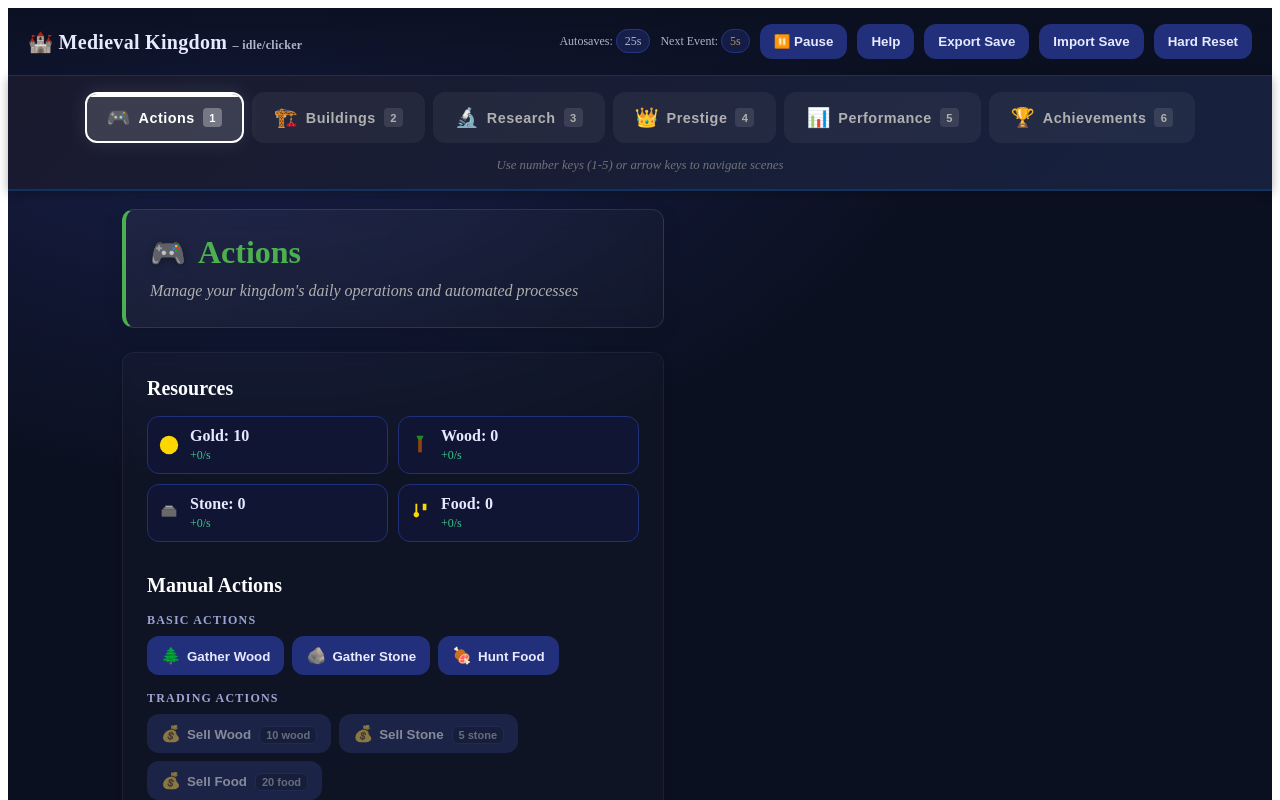
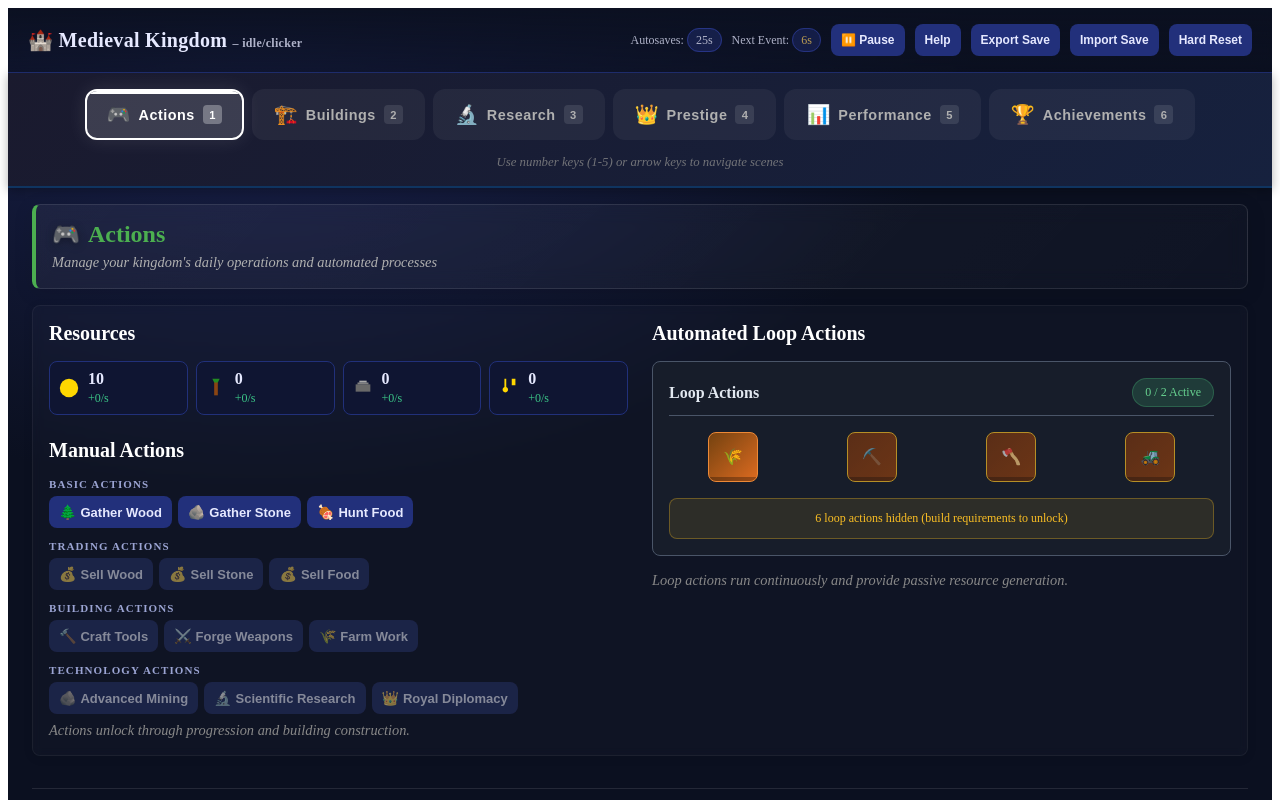
Before and after one commit to AzureXX/the-kingdom, a Next.js app: page / in a window 1280 px wide. Shown: the top 800 px of the page. Built offline with nearby package versions, Linux system fonts and the light colour scheme.

Commit message:
layout fix

```diff
--- a/src/components/game/ActionButton.tsx
+++ b/src/components/game/ActionButton.tsx
@@ -90,11 +90,6 @@ export const ActionButton = memo(function ActionButton({ actionKey, status, onEx
     >
       <span className={styles.actionIcon}>{action.icon}</span>
       <span className={styles.actionName}>{getButtonText()}</span>
-      {Object.keys(status.cost).length > 0 && (
-        <span className={styles.actionCost}>
-          {formatCost(status.cost)}
-        </span>
-      )}
     </button>
   );
 });
--- a/src/components/game/BuildingList.module.scss
+++ b/src/components/game/BuildingList.module.scss
@@ -1,4 +1,6 @@
 .techRequirementsPill {
-  margin-left: 8px;
+  margin-left: 6px;
   background-color: #1a2350;
+  font-size: 10px;
+  padding: 2px 6px;
 }
--- a/src/components/game/BuildingList.tsx
+++ b/src/components/game/BuildingList.tsx
@@ -1,4 +1,4 @@
-import React, { memo } from 'react';
+import React, { memo, useState } from 'react';
 
 import { CONFIG } from '@/lib/game/config';
 import { formatNumber } from '@/lib/game/utils';
@@ -18,6 +18,7 @@ interface BuildingListProps {
 
 export const BuildingList = memo(function BuildingList({ state, costFor, onBuyBuilding }: BuildingListProps): React.JSX.Element {
   const unlockedBuildings = getUnlockedBuildings(state);
+  const [hoveredBuilding, setHoveredBuilding] = useState<BuildingKey | null>(null);
 
   const formatTechnologyRequirements = (requiredTechs: TechnologyKey | TechnologyKey[] | undefined): string => {
     if (!requiredTechs) return '';
@@ -40,8 +41,16 @@ export const BuildingList = memo(function BuildingList({ state, costFor, onBuyBu
         const canAfford = canBuyBuilding(state, buildingKey);
         const techRequirements = formatTechnologyRequirements(building.requiresTech);
 
+        const tooltipText = `${building.name}\n${building.desc}\n\nCost: ${costStr}${techRequirements ? `\nTech Required: ${techRequirements}` : ''}\nOwned: ${owned}`;
+
         return (
-          <div key={buildingKey} className={styles.build}>
+          <div
+            key={buildingKey}
+            className={styles.build}
+            onMouseEnter={() => setHoveredBuilding(buildingKey)}
+            onMouseLeave={() => setHoveredBuilding(null)}
+            title={tooltipText}
+          >
             <span className={styles.icon} style={{ color: '#bfc9ff' }}>
               <svg className={styles.icon}>
                 <use href={`#${building.icon}`}></use>
@@ -52,12 +61,10 @@ export const BuildingList = memo(function BuildingList({ state, costFor, onBuyBu
                 {building.name} <span className={styles.pill}>x{owned}</span>
                 {techRequirements && (
                   <span className={`${styles.pill} ${buildingStyles.techRequirementsPill}`}>
-                    Tech: {techRequirements}
+                    🔬
                   </span>
                 )}
               </div>
-              <div className={`${styles.tiny} ${styles.dim}`}>{building.desc}</div>
-              <div className={styles.tiny}>Cost: {costStr}</div>
             </div>
             <div>
               <button
--- a/src/components/game/LoopActionButton.module.scss
+++ b/src/components/game/LoopActionButton.module.scss
@@ -5,10 +5,10 @@
 
 .button {
   position: relative;
-  width: 80px;
-  height: 80px;
-  border: 2px solid #4a5568;
-  border-radius: 12px;
+  width: 50px;
+  height: 50px;
+  border: 1px solid #4a5568;
+  border-radius: 8px;
   background: linear-gradient(135deg, #2d3748 0%, #4a5568 100%);
   color: white;
   cursor: pointer;
@@ -18,7 +18,7 @@
   flex-direction: column;
   align-items: center;
   justify-content: center;
-  font-size: 24px;
+  font-size: 16px;
 
   &:hover {
     transform: translateY(-2px);
@@ -74,7 +74,7 @@
 .icon {
   z-index: 2;
   position: relative;
-  margin-bottom: 4px;
+  margin-bottom: 2px;
 }
 
 .progressBar {
@@ -82,9 +82,9 @@
   bottom: 0;
   left: 0;
   right: 0;
-  height: 6px;
+  height: 4px;
   background: rgba(0, 0, 0, 0.3);
-  border-radius: 0 0 10px 10px;
+  border-radius: 0 0 6px 6px;
   overflow: hidden;
 }
 
@@ -92,18 +92,18 @@
   height: 100%;
   background: linear-gradient(90deg, #48bb78 0%, #68d391 100%);
   transition: width 0.3s ease;
-  border-radius: 0 0 10px 10px;
+  border-radius: 0 0 6px 6px;
 }
 
 .loopCount {
   position: absolute;
-  top: 4px;
-  right: 4px;
+  top: 2px;
+  right: 2px;
   background: rgba(0, 0, 0, 0.7);
   color: white;
-  font-size: 10px;
-  padding: 2px 4px;
-  border-radius: 8px;
+  font-size: 8px;
+  padding: 1px 3px;
+  border-radius: 6px;
   z-index: 3;
 }
 
--- a/src/components/game/LoopActionList.module.scss
+++ b/src/components/game/LoopActionList.module.scss
@@ -1,23 +1,23 @@
 .container {
-  padding: 20px;
+  padding: 16px;
   background: rgba(26, 32, 44, 0.8);
-  border-radius: 12px;
+  border-radius: 8px;
   border: 1px solid #4a5568;
-  margin: 20px 0;
+  margin: 16px 0;
 }
 
 .header {
   display: flex;
   justify-content: space-between;
   align-items: center;
-  margin-bottom: 20px;
-  padding-bottom: 12px;
+  margin-bottom: 16px;
+  padding-bottom: 8px;
   border-bottom: 1px solid #4a5568;
 
   h3 {
     margin: 0;
     color: #e2e8f0;
-    font-size: 18px;
+    font-size: 16px;
     font-weight: 600;
   }
 }
@@ -34,8 +34,8 @@
 
 .grid {
   display: grid;
-  grid-template-columns: repeat(auto-fit, minmax(80px, 1fr));
-  gap: 16px;
+  grid-template-columns: repeat(auto-fit, minmax(60px, 1fr));
+  gap: 12px;
   justify-items: center;
   max-width: 100%;
 }
--- a/src/components/game/ResourceDisplay.tsx
+++ b/src/components/game/ResourceDisplay.tsx
@@ -1,4 +1,4 @@
-import React, { memo } from 'react';
+import React, { memo, useState } from 'react';
 import styles from '@/styles/page.module.scss';
 import { CONFIG } from '@/lib/game/config';
 import { formatNumber } from '@/lib/game/utils';
@@ -11,6 +11,8 @@ interface ResourceDisplayProps {
 }
 
 export const ResourceDisplay = memo(function ResourceDisplay({ state, perSec }: ResourceDisplayProps): React.JSX.Element {
+  const [hoveredResource, setHoveredResource] = useState<ResourceKey | null>(null);
+
   return (
     <div className={styles.resources}>
       {Object.keys(CONFIG.resources).map((resourceKey) => {
@@ -24,8 +26,18 @@ export const ResourceDisplay = memo(function ResourceDisplay({ state, perSec }:
           return null;
         }
 
+        const tooltipText = `${resource.name}: ${formatNumber(value, resource.decimals)}\n${
+          state.isPaused ? 'PAUSED' : `${perSecond >= 0 ? '+' : ''}${formatNumber(perSecond, resource.decimals)}/s`
+        }`;
+
         return (
-          <div key={resourceKey} className={styles.res}>
+          <div
+            key={resourceKey}
+            className={styles.res}
+            onMouseEnter={() => setHoveredResource(resourceKey as ResourceKey)}
+            onMouseLeave={() => setHoveredResource(null)}
+            title={tooltipText}
+          >
             <span className={`${styles.icon} ${resourceStyles.resourceIcon} ${
               resourceKey === 'prestige' ? resourceStyles.prestige :
               resourceKey === 'researchPoints' ? resourceStyles.researchPoints :
@@ -37,10 +49,10 @@ export const ResourceDisplay = memo(function ResourceDisplay({ state, perSec }:
             </span>
             <div className={styles.meta}>
               <div className={styles.amt}>
-                {resource.name}: {formatNumber(value, resource.decimals)}
+                {formatNumber(value, resource.decimals)}
               </div>
               <small className={`${styles.tiny} ${cls}`}>
-                {state.isPaused ? 'PAUSED' : `${perSecond >= 0 ? '+' : ''}${formatNumber(perSecond, resource.decimals)}/s`}
+                {state.isPaused ? '⏸' : `${perSecond >= 0 ? '+' : ''}${formatNumber(perSecond, resource.decimals)}/s`}
               </small>
             </div>
           </div>
--- a/src/components/game/TechnologyList.tsx
+++ b/src/components/game/TechnologyList.tsx
@@ -1,4 +1,4 @@
-import React, { memo } from 'react';
+import React, { memo, useState } from 'react';
 import styles from '@/styles/page.module.scss';
 import { CONFIG } from '@/lib/game/config';
 import type { TechnologyKey, ResourceKey, GameState } from '@/lib/game/types';
@@ -15,6 +15,7 @@ export const TechnologyList = memo(function TechnologyList({ state, onResearchTe
   const researchProgress = getResearchProgress(state);
   const timeRemaining = getResearchTimeRemaining(state);
   const activeResearch = state.research.activeResearch;
+  const [hoveredTech, setHoveredTech] = useState<TechnologyKey | null>(null);
 
   const formatPrerequisites = (requiredTechs: TechnologyKey | TechnologyKey[] | undefined): string => {
     if (!requiredTechs) return '';
@@ -62,8 +63,16 @@ export const TechnologyList = memo(function TechnologyList({ state, onResearchTe
         const isCurrentlyResearching = activeResearch === techKey;
         const prerequisites = formatPrerequisites(tech.requiresTech);
 
+        const tooltipText = `${tech.name}\n${tech.desc}\n\nCost: ${cost}\nTime: ${tech.researchTime}s${prerequisites ? `\nRequires: ${prerequisites}` : ''}${tech.unlocksBuildings ? `\nUnlocks: ${tech.unlocksBuildings.map(b => CONFIG.buildings[b].name).join(', ')}` : ''}`;
+
         return (
-          <div key={techKey} className={styles.build}>
+          <div
+            key={techKey}
+            className={styles.build}
+            onMouseEnter={() => setHoveredTech(techKey)}
+            onMouseLeave={() => setHoveredTech(null)}
+            title={tooltipText}
+          >
             <span className={styles.icon} style={{ color: canResearch ? '#4CAF50' : '#FF9800' }}>
               <svg className={styles.icon}>
                 <use href={`#${tech.icon}`}></use>
@@ -73,23 +82,14 @@ export const TechnologyList = memo(function TechnologyList({ state, onResearchTe
               <div className={styles.name}>
                 {tech.name}
                 {prerequisites && (
-                  <span className={styles.pill}>Requires: {prerequisites}</span>
+                  <span className={styles.pill}>🔗</span>
                 )}
                 {!canResearch && !isCurrentlyResearching && (
                   <span className={styles.pill} style={{ backgroundColor: '#FF9800', color: '#000' }}>
-                    Insufficient Resources
+                    ⚠
                   </span>
                 )}
               </div>
-              <div className={`${styles.tiny} ${styles.dim}`}>{tech.desc}</div>
-              <div className={styles.tiny}>
-                Cost: {cost} • Time: {tech.researchTime}s
-              </div>
-              {tech.unlocksBuildings && (
-                <div className={styles.tiny}>
-                  Unlocks: {tech.unlocksBuildings.map(b => CONFIG.buildings[b].name).join(', ')}
-                </div>
-              )}
             </div>
             <div>
               <button
--- a/src/components/scenes/ActionsScene.tsx
+++ b/src/components/scenes/ActionsScene.tsx
@@ -34,14 +34,16 @@ export const ActionsScene = memo(function ActionsScene({
       </header>
 
       <main className={styles.sceneContent}>
-        <section style={{ marginBottom: '2rem' }}>
+        <div style={{ display: 'grid', gridTemplateColumns: '1fr 1fr', gap: '1.5rem' }}>
+          <div>
+            <section style={{ marginBottom: '1.5rem' }}>
               <h2 style={{ margin: '0 0 1rem 0', color: '#ffffff', fontSize: '1.25rem' }}>
                 Resources
               </h2>
               <ResourceDisplay state={state} perSec={perSec} />
             </section>
 
-        <section style={{ marginBottom: '2rem' }}>
+            <section>
               <h2 style={{ margin: '0 0 1rem 0', color: '#ffffff', fontSize: '1.25rem' }}>
                 Manual Actions
               </h2>
@@ -59,7 +61,9 @@ export const ActionsScene = memo(function ActionsScene({
                 Actions unlock through progression and building construction.
               </p>
             </section>
+          </div>
 
+          <div>
             <section>
               <h2 style={{ margin: '0 0 1rem 0', color: '#ffffff', fontSize: '1.25rem' }}>
                 Automated Loop Actions
@@ -77,6 +81,8 @@ export const ActionsScene = memo(function ActionsScene({
                 Loop actions run continuously and provide passive resource generation.
               </p>
             </section>
+          </div>
+        </div>
       </main>
 
       <footer className={styles.sceneFooter}>
--- a/src/components/scenes/BuildingsScene.tsx
+++ b/src/components/scenes/BuildingsScene.tsx
@@ -35,14 +35,16 @@ export const BuildingsScene = memo(function BuildingsScene({
       </header>
 
       <main className={styles.sceneContent}>
-        <section style={{ marginBottom: '2rem' }}>
+        <div style={{ display: 'grid', gridTemplateColumns: '1fr 1fr', gap: '1.5rem' }}>
+          <div>
+            <section style={{ marginBottom: '1.5rem' }}>
               <h2 style={{ margin: '0 0 1rem 0', color: '#ffffff', fontSize: '1.25rem' }}>
                 Resources
               </h2>
               <ResourceDisplay state={state} perSec={perSec} />
             </section>
 
-        <section style={{ marginBottom: '2rem' }}>
+            <section>
               <div style={{
                 display: 'flex',
                 justifyContent: 'space-between',
@@ -80,14 +82,16 @@ export const BuildingsScene = memo(function BuildingsScene({
                 Buildings provide continuous resource production and unlock new actions.
               </p>
             </section>
+          </div>
 
+          <div>
             <section>
               <h3 style={{ margin: '0 0 1rem 0', color: '#ffffff', fontSize: '1.1rem' }}>
                 Building Benefits
               </h3>
               <div style={{
                 display: 'grid',
-            gridTemplateColumns: 'repeat(auto-fit, minmax(200px, 1fr))',
+                gridTemplateColumns: '1fr',
                 gap: '1rem',
                 marginTop: '1rem'
               }}>
@@ -140,6 +144,8 @@ export const BuildingsScene = memo(function BuildingsScene({
                 </div>
               </div>
             </section>
+          </div>
+        </div>
       </main>
 
       <footer className={styles.sceneFooter}>
--- a/src/components/scenes/ResearchScene.tsx
+++ b/src/components/scenes/ResearchScene.tsx
@@ -37,7 +37,9 @@ export const ResearchScene = memo(function ResearchScene({
       </header>
 
       <main className={styles.sceneContent}>
-        <section style={{ marginBottom: '2rem' }}>
+        <div style={{ display: 'grid', gridTemplateColumns: '1fr 1fr', gap: '1.5rem' }}>
+          <div>
+            <section style={{ marginBottom: '1.5rem' }}>
               <h2 style={{ margin: '0 0 1rem 0', color: '#ffffff', fontSize: '1.25rem' }}>
                 Resources
               </h2>
@@ -46,7 +48,7 @@ export const ResearchScene = memo(function ResearchScene({
 
             {activeResearch && (
               <section style={{
-            marginBottom: '2rem',
+                marginBottom: '1.5rem',
                 background: 'rgba(255, 152, 0, 0.1)',
                 border: '1px solid rgba(255, 152, 0, 0.3)',
                 borderRadius: '8px',
@@ -90,7 +92,7 @@ export const ResearchScene = memo(function ResearchScene({
               </section>
             )}
 
-        <section style={{ marginBottom: '2rem' }}>
+            <section>
               <div style={{
                 display: 'flex',
                 justifyContent: 'space-between',
@@ -129,14 +131,16 @@ export const ResearchScene = memo(function ResearchScene({
                 Research technologies to unlock advanced buildings and new capabilities.
               </p>
             </section>
+          </div>
 
+          <div>
             <section>
               <h3 style={{ margin: '0 0 1rem 0', color: '#ffffff', fontSize: '1.1rem' }}>
                 Research Benefits
               </h3>
               <div style={{
                 display: 'grid',
-            gridTemplateColumns: 'repeat(auto-fit, minmax(200px, 1fr))',
+                gridTemplateColumns: '1fr',
                 gap: '1rem',
                 marginTop: '1rem'
               }}>
@@ -189,6 +193,8 @@ export const ResearchScene = memo(function ResearchScene({
                 </div>
               </div>
             </section>
+          </div>
+        </div>
       </main>
 
       <footer className={styles.sceneFooter}>
--- a/src/styles/page.module.scss
+++ b/src/styles/page.module.scss
@@ -1,12 +1,12 @@
 
 .page{min-height:100vh;background:radial-gradient(1200px 800px at 20% 0%,#1a2250 0%,#0b1020 60%);color:var(--text)}
-.wrap{max-width:1100px;margin:18px auto;padding:0 16px;display:grid;grid-template-columns:1.2fr 1fr;gap:16px;transition:opacity 0.3s ease, transform 0.3s ease}
+.wrap{max-width:1400px;margin:12px auto;padding:0 12px;transition:opacity 0.3s ease, transform 0.3s ease}
 .wrap.transitioning{opacity:0.7;transform:translateX(20px)}
-.card{background:linear-gradient(180deg,#131a3d,#101637);border:1px solid #1f2b66;border-radius:16px;box-shadow:0 10px 30px rgba(0,0,0,.35);}
-.card h2{margin:0;padding:14px 16px;border-bottom:1px solid #1f2b66;background:linear-gradient(180deg,#1a2350,#141b3f);font-size:15px;color:#bfc9ff;text-transform:uppercase;letter-spacing:.12em}
-.section{padding:14px 16px}
-.resources{display:grid;grid-template-columns:repeat(auto-fit,minmax(170px,1fr));gap:10px}
-.res{display:flex;align-items:center;gap:10px;padding:10px;border:1px solid #21307a;border-radius:12px;background:#0f1532}
+.card{background:linear-gradient(180deg,#131a3d,#101637);border:1px solid #1f2b66;border-radius:12px;box-shadow:0 8px 24px rgba(0,0,0,.35);}
+.card h2{margin:0;padding:12px 14px;border-bottom:1px solid #1f2b66;background:linear-gradient(180deg,#1a2350,#141b3f);font-size:14px;color:#bfc9ff;text-transform:uppercase;letter-spacing:.12em}
+.section{padding:12px 14px}
+.resources{display:grid;grid-template-columns:repeat(auto-fit,minmax(120px,1fr));gap:8px}
+.res{display:flex;align-items:center;gap:8px;padding:8px;border:1px solid #21307a;border-radius:8px;background:#0f1532}
 .amt{font-weight:700}
 .dim{opacity:.8}
 .tiny{font-size:12px;opacity:.75}
@@ -18,13 +18,13 @@
 .right{margin-left:auto}
 
 // Action system styles
-.actionList{display:flex;flex-direction:column;gap:16px;flex:1}
-.actionGroup{display:flex;flex-direction:column;gap:8px}
-.actionGroupTitle{font-size:12px;color:#bfc9ff;text-transform:uppercase;letter-spacing:.1em;margin:0;opacity:.8}
-.actionButtons{display:flex;flex-wrap:wrap;gap:8px}
-.actionIcon{font-size:16px;margin-right:6px}
-.actionName{font-weight:600}
-.actionCost{font-size:11px;opacity:.7;margin-left:8px;padding:2px 6px;background:#1a2350;border-radius:6px;border:1px solid #3141a6}
+.actionList{display:flex;flex-direction:column;gap:12px;flex:1}
+.actionGroup{display:flex;flex-direction:column;gap:6px}
+.actionGroupTitle{font-size:11px;color:#bfc9ff;text-transform:uppercase;letter-spacing:.1em;margin:0;opacity:.8}
+.actionButtons{display:flex;flex-wrap:wrap;gap:6px}
+.actionIcon{font-size:14px;margin-right:4px}
+.actionName{font-weight:600;font-size:13px}
+.actionCost{font-size:10px;opacity:.7;margin-left:6px;padding:1px 4px;background:#1a2350;border-radius:4px;border:1px solid #3141a6}
 
 // Button state variations
 .button.disabled{opacity:.4;cursor:not-allowed;filter:grayscale(50%)}
@@ -35,11 +35,11 @@
 .timerUrgent{color:var(--warn);animation:pulse 1s infinite}
 .timerSave{color:var(--good);animation:pulse 1s infinite}
 /* CSS Modules requires a local class; use .button only */
-.button{appearance:none;border:none;border-radius:12px;padding:10px 14px;background:#22307b;color:#e6e9ff;cursor:pointer;font-weight:600;transition:.15s transform,.15s background, .15s opacity}
+.button{appearance:none;border:none;border-radius:8px;padding:6px 10px;background:#22307b;color:#e6e9ff;cursor:pointer;font-weight:600;transition:.15s transform,.15s background, .15s opacity;font-size:12px;min-height:32px}
 .button:disabled{opacity:.55;cursor:not-allowed;filter:grayscale(30%)}
 .button:hover:not(:disabled){transform:translateY(-1px);background:#2a3996}
 .buy{display:grid;grid-template-columns:1fr auto;gap:10px}
-.build{display:flex;gap:12px;align-items:center;padding:10px;border:1px solid #21307a;border-radius:12px;background:#0f1532}
+.build{display:flex;gap:8px;align-items:center;padding:8px;border:1px solid #21307a;border-radius:8px;background:#0f1532}
 .meta{flex:1}
 .name{font-weight:700}
 .progressBar{width:100%;height:6px;background:#1a2350;border-radius:3px;overflow:hidden;margin-top:4px}
--- a/src/styles/scenes/SceneLayout.module.scss
+++ b/src/styles/scenes/SceneLayout.module.scss
@@ -1,7 +1,7 @@
 .sceneContainer {
-  min-height: calc(100vh - 200px);
-  padding: 0 1rem;
-  max-width: 1200px;
+  min-height: calc(100vh - 150px);
+  padding: 0 0.75rem;
+  max-width: 1400px;
   margin: 0 auto;
   animation: fadeIn 0.3s ease-out;
 }
@@ -9,42 +9,42 @@
 .sceneHeader {
   background: linear-gradient(135deg, rgba(255, 255, 255, 0.05) 0%, rgba(255, 255, 255, 0.02) 100%);
   border: 1px solid rgba(255, 255, 255, 0.1);
-  border-radius: 12px;
-  padding: 1.5rem;
-  margin-bottom: 1.5rem;
+  border-radius: 8px;
+  padding: 1rem;
+  margin-bottom: 1rem;
   backdrop-filter: blur(10px);
   box-shadow: 0 4px 20px rgba(0, 0, 0, 0.1);
 }
 
 .sceneTitle {
-  font-size: 2rem;
+  font-size: 1.5rem;
   font-weight: 700;
   color: #ffffff;
-  margin: 0 0 0.5rem 0;
+  margin: 0 0 0.25rem 0;
   display: flex;
   align-items: center;
-  gap: 0.75rem;
+  gap: 0.5rem;
 }
 
 .sceneIcon {
-  font-size: 1.8rem;
+  font-size: 1.4rem;
   filter: drop-shadow(0 2px 4px rgba(0, 0, 0, 0.3));
 }
 
 .sceneDescription {
   color: #b0b0b0;
-  font-size: 1rem;
+  font-size: 0.9rem;
   margin: 0;
-  line-height: 1.5;
+  line-height: 1.4;
   font-style: italic;
 }
 
 .sceneContent {
   background: rgba(255, 255, 255, 0.02);
   border: 1px solid rgba(255, 255, 255, 0.05);
-  border-radius: 12px;
-  padding: 1.5rem;
-  margin-bottom: 1.5rem;
+  border-radius: 8px;
+  padding: 1rem;
+  margin-bottom: 1rem;
   backdrop-filter: blur(5px);
   box-shadow: 0 2px 10px rgba(0, 0, 0, 0.1);
 }
```
Lines whose indentation alone changed are shown as unchanged.
